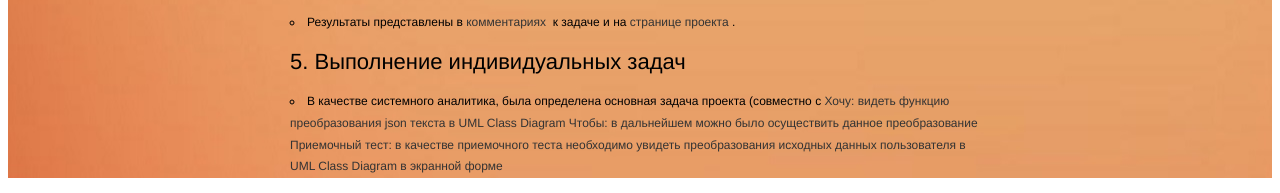
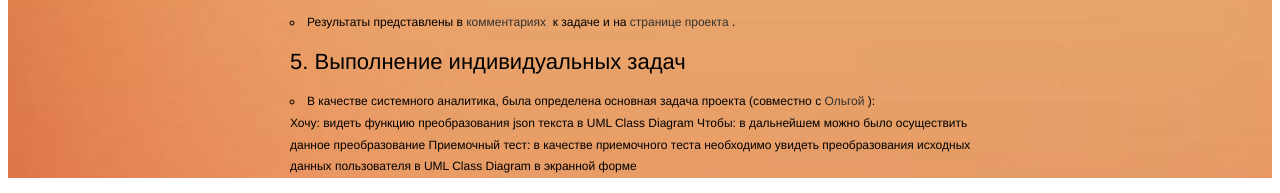
Before and after one commit to mtrenkina/mtrenkina.github.io, a plain HTML site: page index.html in a window 1280 px wide. Shown: the part 6750-6943 px from the top of the page. Drawn offline with Linux system fonts and the light colour scheme.

Commit message:
Update index.html

```diff
--- a/index.html
+++ b/index.html
@@ -703,7 +703,7 @@ src="https://raw.githubusercontent.com/mtrenkina/mtrenkina.github.io/master/img/
 
         <p><h3>5. Выполнение индивидуальных задач </h3></p>
 
-        <li type = "circle"> В качестве системного аналитика, была определена основная задача проекта (совместно с <a href="https://github.com/olyafelicity>Ольгой</a>&nbsp;.):
+        <li type = "circle"> В качестве системного аналитика, была определена основная задача проекта (совместно с <a href="https://github.com/olyafelicity">Ольгой</a>&nbsp;):
 <p>Хочу: видеть функцию преобразования json текста в UML Class Diagram
 Чтобы: в дальнейшем можно было осуществить данное преобразование
 Приемочный тест: в качестве приемочного теста необходимо увидеть преобразования исходных данных пользователя в UML Class Diagram в экранной форме</p>
```
